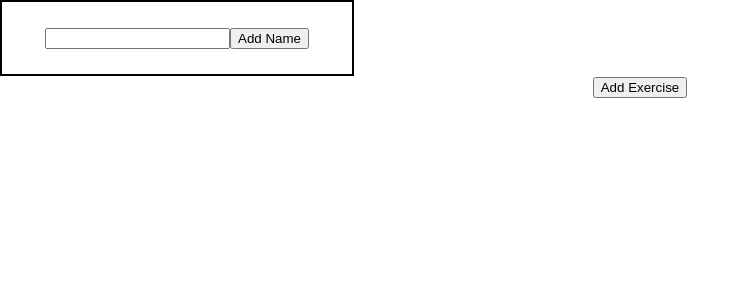
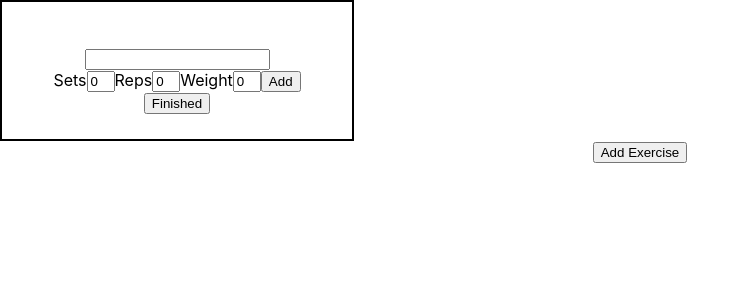
Before and after one commit to myVarEquals/slog, a React (Create React App) app: page / in a window 1280 px wide. Both pictures are taken after a click on the button "Add Exercise". Shown: the top 300 px of the page, without its empty margins (0-750 px from the left). Built offline with nearby package versions, Linux system fonts and the light colour scheme.

Commit message:
added function to edit button

```diff
--- a/src/App.js
+++ b/src/App.js
@@ -1,4 +1,5 @@
 import React, { Component } from 'react';
+import uuidv1 from 'uuid/v1';
 import ExerciseInput from './components/ExerciseInput/ExerciseInput';
 import './App.css';
 
@@ -6,7 +7,8 @@ class App extends Component {
 
   state = {
     exercisesCompleted: [],
-    addExercise: false
+    addExercise: false,
+    activeEdit: false
   }
 
   addExerciseHandler = () => {
@@ -14,23 +16,59 @@ class App extends Component {
   }
 
   submitExerciseHandler = (exercise) => {
-    console.log(exercise);
+
+    // ADD TO CHECK IF EXERCISE INPUT ALREADY EXISTS AFTER FINISHING AN EDIT
+
+    let newExerciseInput = {
+      name: exercise.exerciseName,
+      sets: [
+        ...exercise.setsPerformed
+      ]
+    }
+    let mergeExercises = [
+      ...this.state.exercisesCompleted
+    ]
+    mergeExercises.push(newExerciseInput);
+    this.setState({exercisesCompleted: mergeExercises});
   }
 
   render() {
 
+    let exercisesArray = null;
     let showAddExercise = null;
 
+    if (this.state.exercisesCompleted.length > 0) {
+      exercisesArray = this.state.exercisesCompleted.map(curr => {
+        let exerciseKey = uuidv1();
+        return <ExerciseInput
+                  key={exerciseKey}
+                  submit={this.submitExerciseHandler}
+                  name={curr.name}
+                  named={true}
+                  setsPerformed={curr.sets}
+                  sets={null}
+                  reps={null}
+                  weight={null}
+                  edit={false}/>
+      });
+    }
+
     if (this.state.addExercise) {
-      showAddExercise = <ExerciseInput
-                           submit={this.submitExerciseHandler}
-                           sets={0}
-                           reps={0}
-                           weight={0}/>;
+      showAddExercise = (
+        <ExerciseInput
+          submit={this.submitExerciseHandler}
+          name=''
+          named={false}
+          setsPerformed={[]}
+          sets={0}
+          reps={0}
+          weight={0}
+          edit={true}/>);
     }
 
     return (
       <div className="App">
+        {exercisesArray}
         {showAddExercise}
         <button onClick={this.addExerciseHandler}>Add Exercise</button>
       </div>
--- a/src/components/ExerciseInput/ExerciseInput.js
+++ b/src/components/ExerciseInput/ExerciseInput.js
@@ -9,26 +9,23 @@ import { FontAwesomeIcon } from '@fortawesome/react-fontawesome';
 class ExerciseInput extends Component {
 
     state = {
-        named: false,
-        exerciseName: '',
+        named: this.props.named,
+        exerciseName: this.props.name,
         addSets: false,
-        setsPerformed: [],
+        setsPerformed: this.props.setsPerformed,
         currSets: {
             id: null,
             sets: this.props.sets,
             reps: this.props.reps,
             weight: this.props.weight
         },
-        edit: true
+        edit: this.props.edit
     }
 
     updateNameHandler = (event) => {
         this.setState({exerciseName: event.target.value});
     }
 
-    addNameHandler = () => {
-        this.setState({named: true});
-    }
 
     addSetHandler = () => {
         this.state.addSets ? this.setState({addSets: false}) : this.setState({addSets: true});
@@ -74,17 +71,16 @@ class ExerciseInput extends Component {
         let submitExercise = null;
         let editExercise = null;
 
-        let buttonNameText = "Add Name";
+        let exerciseHeaderInput = null;
+        let exerciseHeader = <h1>{this.state.exerciseName}</h1>;
 
-        let exerciseHeader = (
-            <form>
-                <input type="text" onChange={this.updateNameHandler} id="exerciseHeader"></input>
-                <button type="button" onClick={this.addNameHandler}>{buttonNameText}</button>
-            </form>
-        );
+        if(this.state.edit) {
+            exerciseHeaderInput = (
+                <form>
+                    <input type="text" onChange={this.updateNameHandler} id="exerciseHeader" value={this.state.exerciseName}></input>
+                </form>
+            );
 
-        if(this.state.named) {
-            exerciseHeader = <h1>{this.state.exerciseName}</h1>
             addSetInput = (
                 <SetInput
                     submit={this.submitSetHandler}
@@ -93,8 +89,10 @@ class ExerciseInput extends Component {
                     reps={this.state.currSets.reps}
                     weight={this.state.currSets.weight}
                     edit={this.state.edit}/>
-              );
-              submitExercise = <button onClick={() => this.props.submit(this.state)}>Finished</button>;
+            );
+            submitExercise = <button onClick={() => this.props.submit(this.state)}>Finished</button>;
+        } else {
+            editExercise = <FontAwesomeIcon icon="pencil-alt" className={classes.EditBtn} onClick={() => this.setState({edit: true})}/>
         }
 
         if (this.state.setsPerformed.length > 0) {
@@ -108,14 +106,14 @@ class ExerciseInput extends Component {
             });
         }
 
-        if (!this.state.edit) {
-            editExercise = <FontAwesomeIcon icon="pencil-alt" className={classes.EditBtn}/>
+        if (this.state.edit) {
         }
 
         return (
             <div className={classes.ExerciseInputBox}>
                 {editExercise}
                 {exerciseHeader}
+                {exerciseHeaderInput}
                 {setsAdded}
                 {addSetInput}
                 {submitExercise}
```
